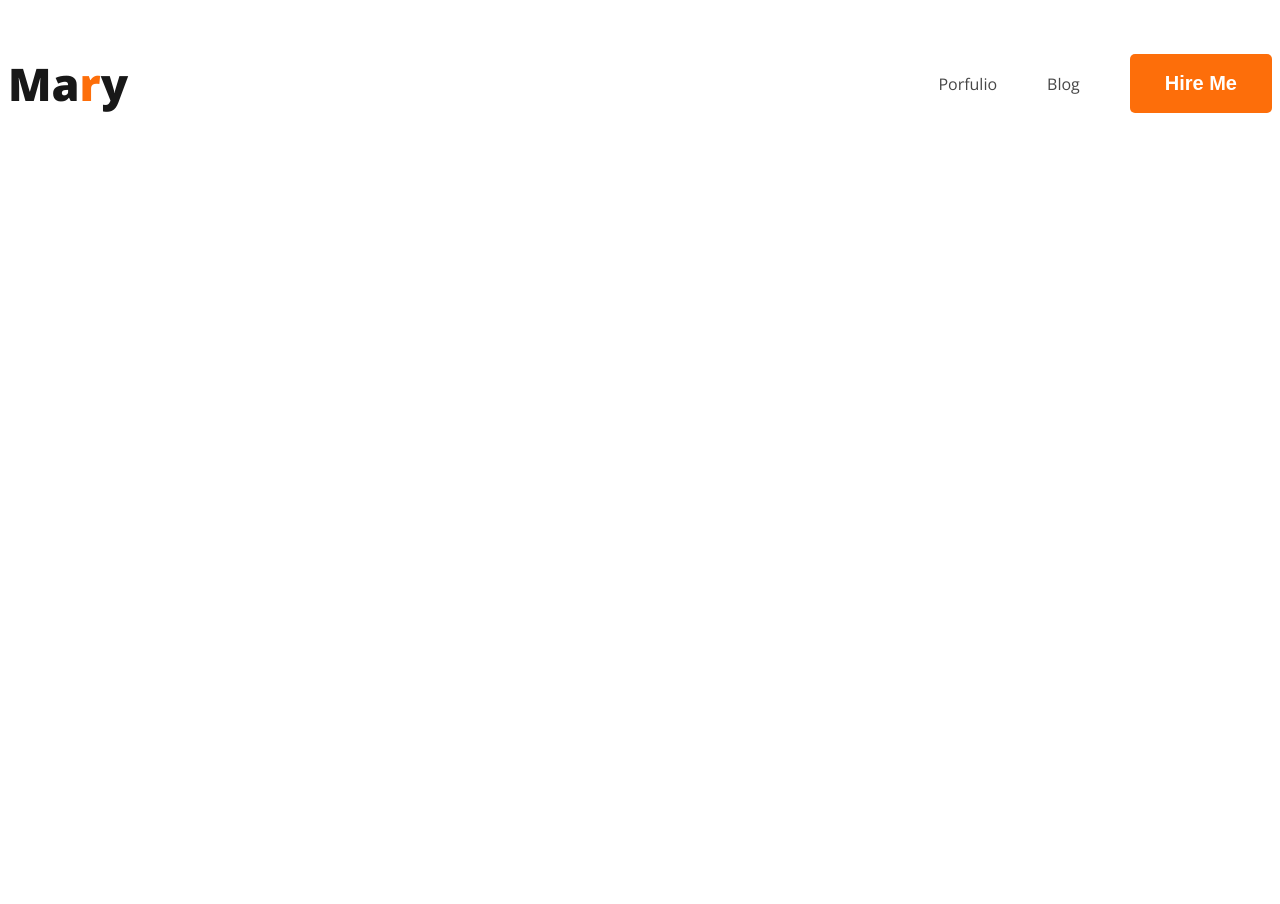
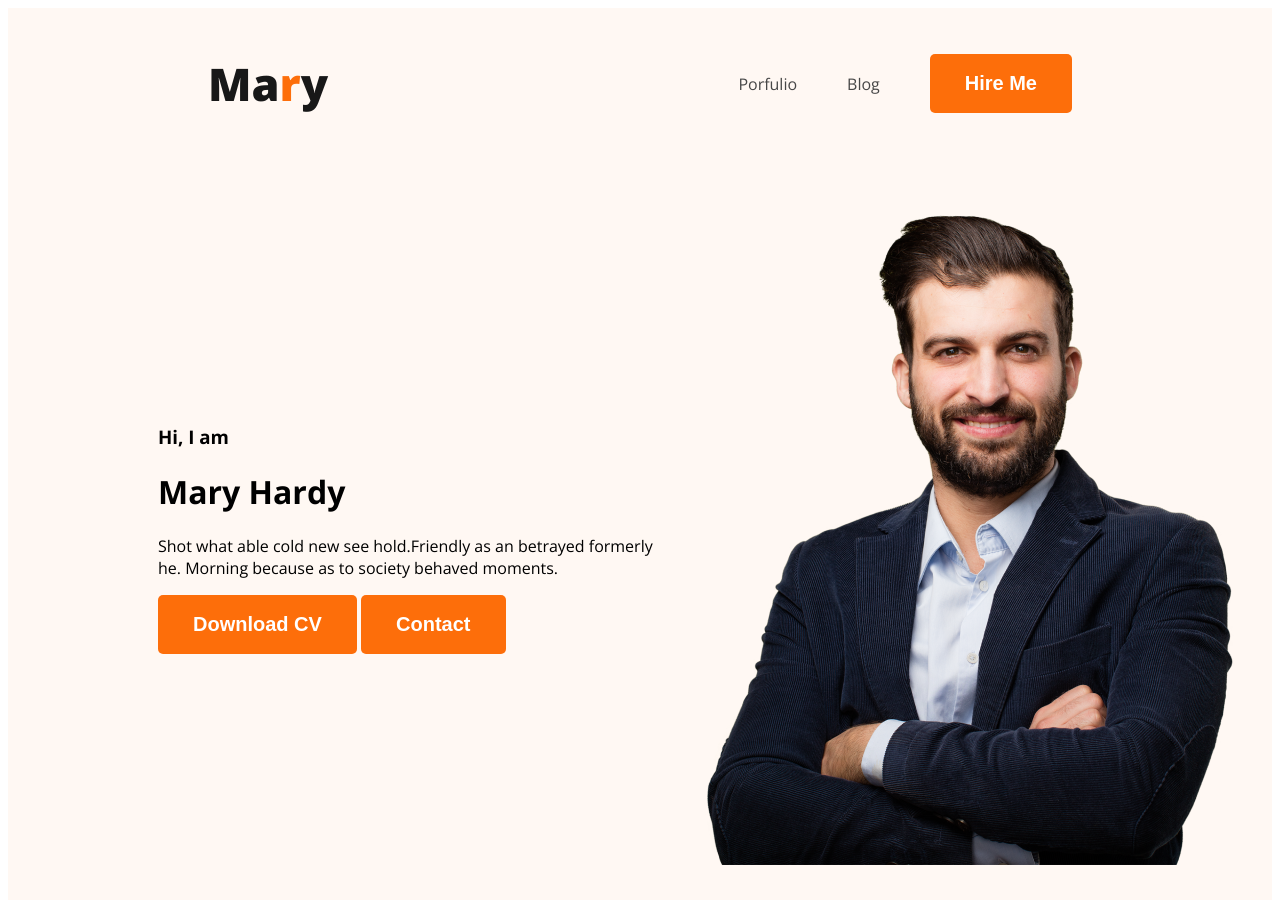
Before and after one commit to Sumonroy360/developer-portfuliio, a plain HTML site: page index.html in a window 1280 px wide. Before the commit the page ends 800 px from the top, so only its background shows below. Drawn offline with nearby package versions, Linux system fonts and the light colour scheme.

Commit message:
banner contant and image added done

```diff
--- a/index.html
+++ b/index.html
@@ -10,7 +10,7 @@
      <link rel="stylesheet" href="styles/portfulio.css">
 </head>
 <body>
-     <header>
+     <header class="header">
           <nav>
                <h3 class="nav-title">Ma<span class="text-primary">r</span>y</h3>
                <ul>
@@ -19,6 +19,19 @@
                     <li><button class="btn-primary">Hire Me <Menu:c></Menu:c></button></li>
                </ul>
           </nav>
+          <div class="banner">
+               <div class="banner-contant">
+                    <h3 class="banner-greeting">Hi, I  am</h3>
+                    <h1 class="banner-owne-name">Mary Hardy</h1>
+                    <p class="banner-description">Shot what able cold new see hold.Friendly as an betrayed formerly he. Morning because as to society behaved moments.</p>
+                    <button class="btn-primary">Download CV</button>
+                    <button class="btn-primary">Contact</button>
+               </div>
+
+               <div>
+                    <img class="profile-pic" src="images/hardy.png" alt="hardy-images">
+               </div>
+          </div>
      </header>
      <main>
 
--- a/styles/portfulio.css
+++ b/styles/portfulio.css
@@ -25,6 +25,7 @@ nav {
      display: flex;
      align-items: center;
      justify-content: space-between;
+     padding: 0px 200px;
 }
 
 .nav-title {
@@ -47,3 +48,21 @@ nav a {
      text-decoration: none;
      color: #474747;
 }
+
+
+/* Banner related style */
+
+.header {
+     background-color: #FFF8F3;
+}
+
+.banner {
+     padding: 30px 30px 30px 150px;
+     display: flex;
+     align-items: center;
+}
+
+.banner .profile-pic {
+     width: 584px;
+     height: 676px
+}
```
